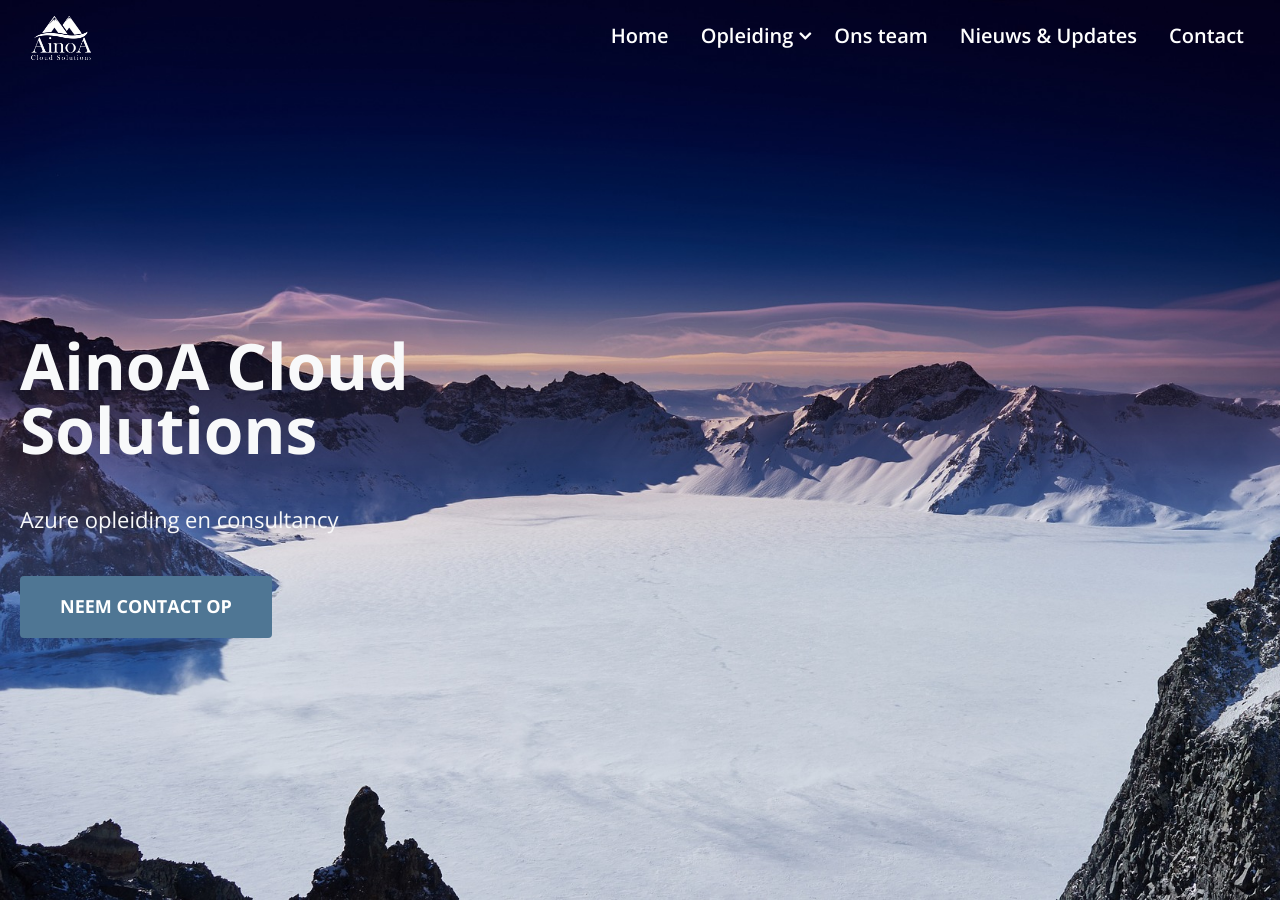
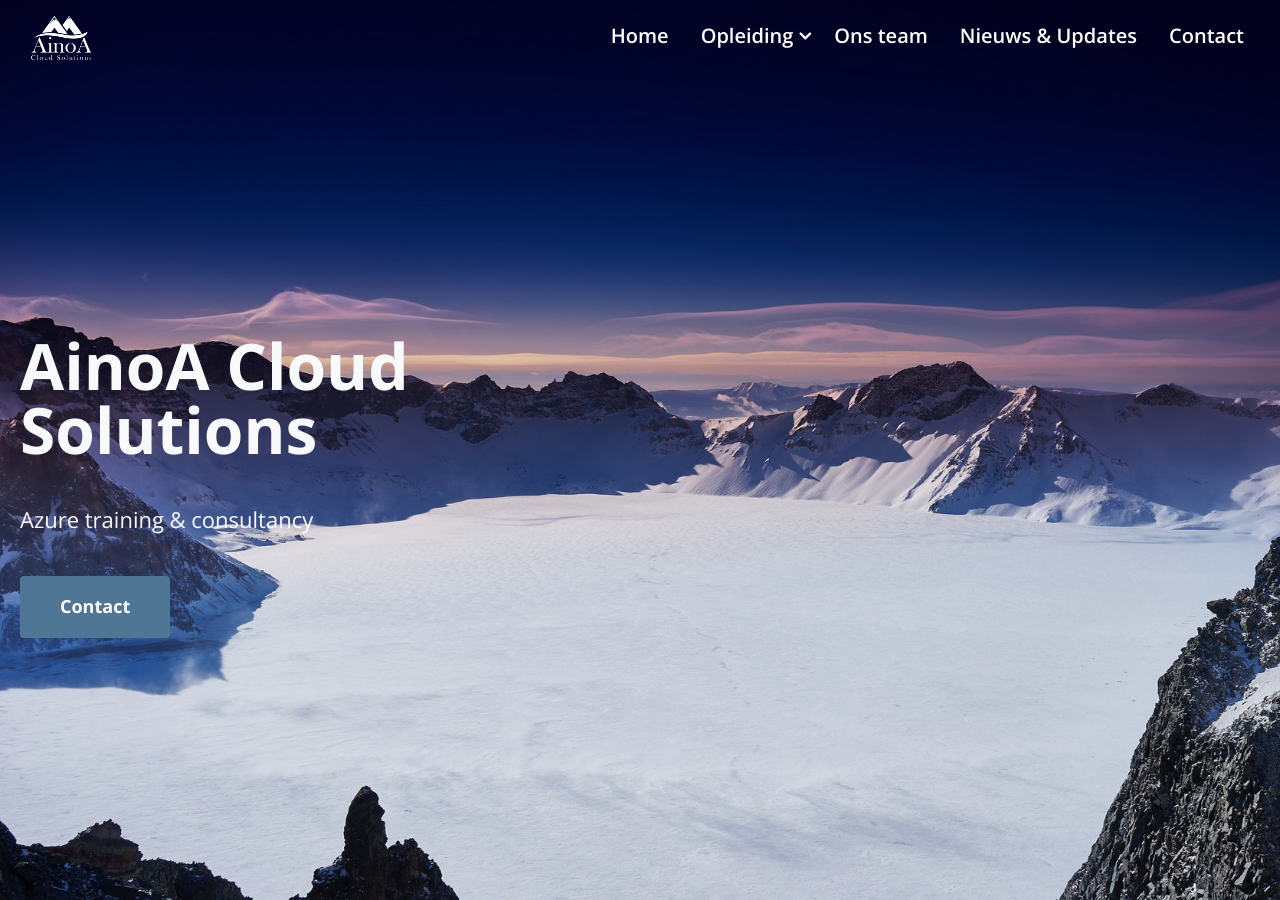
Before and after one commit to Dimtemp/ainoawebsite, a Jekyll site: the page built from index.html, in a window 1280 px wide and 900 px high. Built offline with Jekyll 4.4.1, drawn with Linux system fonts in a browser that asks for light colours.

Commit message:
Update index.html

```diff
--- a/index.html
+++ b/index.html
@@ -10,9 +10,9 @@ layout: default
           <div class="hero-content w-100 px-0 py-5 mt-0">
             <h1 class="title text-light">AinoA Cloud Solutions</h1>
             <h2 class="lead text-light">
-              <strong>Azure opleiding en consultancy</strong>
+              <strong>Azure training & consultancy</strong>
             </h2>
-            <div class="action-btn"><a href="/contact" class="btn-primary btn btn-hero">NEEM CONTACT OP</a></div>
+            <div class="action-btn"><a href="/contact" class="btn-primary btn btn-hero">Contact</a></div>
           </div>
         </div>
         <div class="col-md-4">
```
